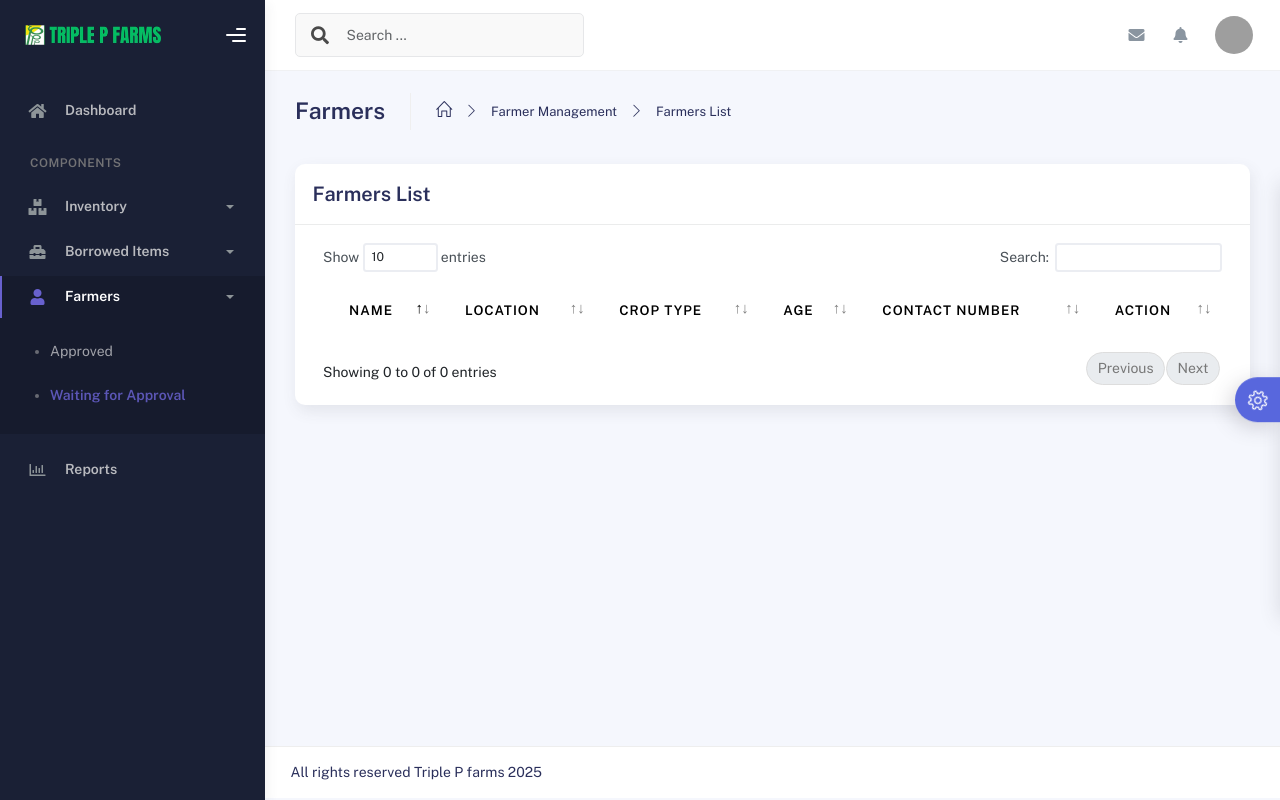
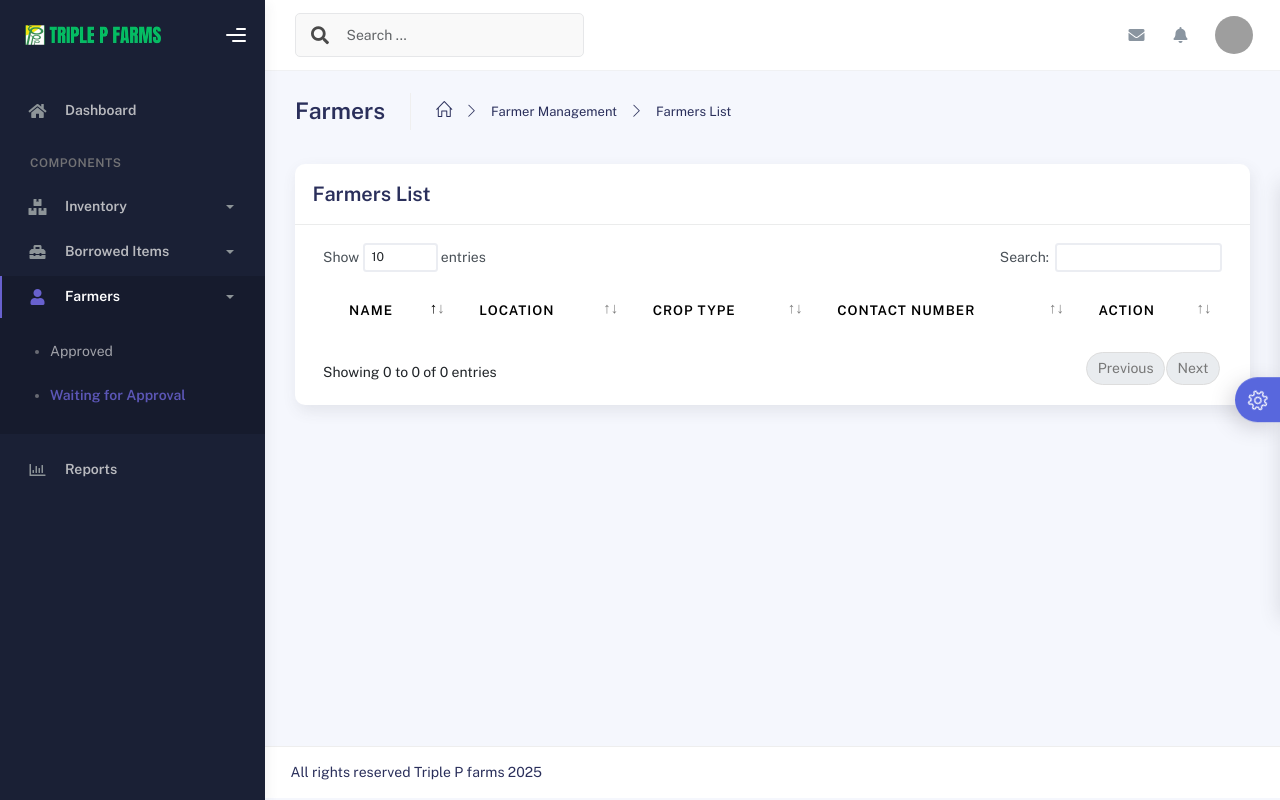
Before and after one commit to AKYL-27/triple-p-farm-inventory-system, a Flask app: page /farmers/pending in a window 1280 px wide. Run offline with Flask 3, Linux system fonts and the light colour scheme; data that the repository does not hold is empty; some libraries are stand-ins or nearby versions; grey boxes are pictures that could not be loaded.

Commit message:
Remove 'Age' column from farmers approval table
Comment out the 'Age' column in the approval table.

```diff
--- a/templates/farmers/approval.html
+++ b/templates/farmers/approval.html
@@ -390,7 +390,7 @@
                             <th>Name</th>
                             <th>Location</th>
                             <th>Crop Type</th>
-                            <th>Age</th>
+                            <!--<th>Age</th>-->
                             <th>Contact Number</th>
                             <th>Action</th>
                           </tr>
@@ -649,7 +649,7 @@ function loadPendingFarmers() {
                     <td>${farmer.name}</td>
                     <td>${farmer.location}</td>
                     <td>${farmer.crop}</td>
-                    <td>${age}</td>
+                    <!--<td>${age}</td>-->
                     <td>${farmer.contact}</td>
                     <td>
                         <div class="form-button-action">
```
